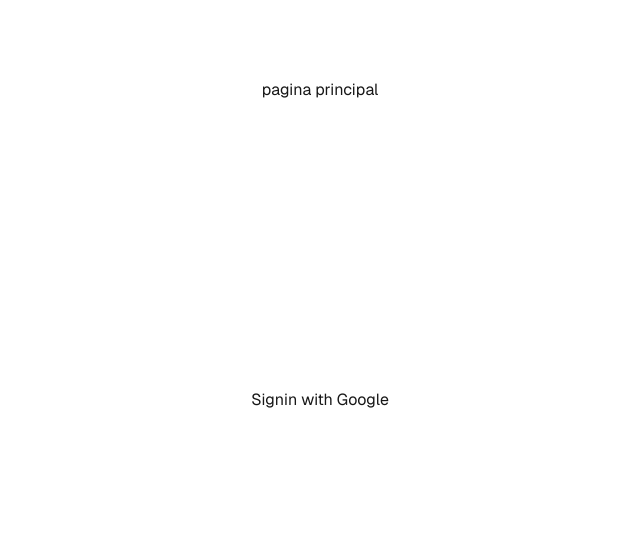
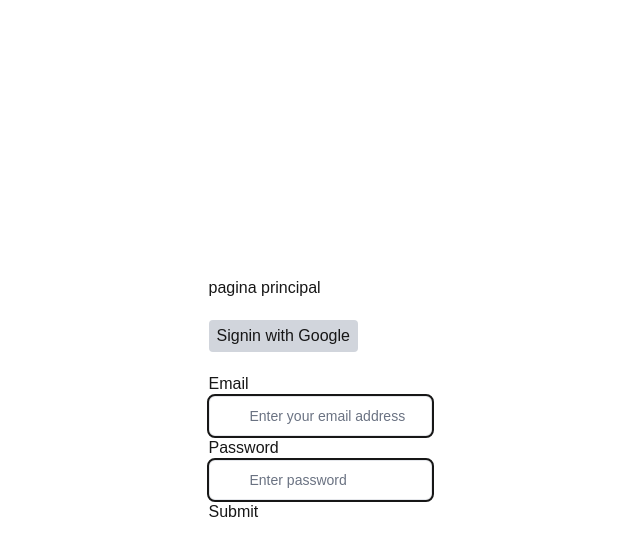
Before and after one commit to shogo12000/nextjsoathgooglecv, a Next.js app: page / in a window 1280 px wide. Shown: the top 556 px of the page, without its empty margins (320-960 px from the left). Built offline with nearby package versions, Linux system fonts and the light colour scheme.

Commit message:
create form to Login

```diff
--- /dev/null
+++ b/src/app/components/formLogin.tsx
@@ -0,0 +1,46 @@
+"use client";
+import Form from "next/form";
+import { useActionState, useState } from "react";
+import { authenticate } from "../lib/actions";
+
+
+
+export default function FormLogin() {
+  const [status, formAction] = useActionState(authenticate, undefined);
+  const [email, setEmail] = useState("")
+
+  return (
+    <div>
+      <Form action={formAction}>
+        <label>
+          Email
+          <input
+            className="peer block w-full rounded-md border border-gray-200 py-[9px] pl-10 text-sm outline-2 placeholder:text-gray-500"
+            id="email"
+            type="email"
+            name="email"
+            value={email}
+            onChange={(e)=>setEmail(e.target.value)}
+            placeholder="Enter your email address"
+            required
+          />
+        </label>
+        <label>
+          Password
+          <input
+            className="peer block w-full rounded-md border border-gray-200 py-[9px] pl-10 text-sm outline-2 placeholder:text-gray-500"
+            id="password"
+            type="password"
+            name="password"
+            placeholder="Enter password"
+            required
+            minLength={6}
+          />
+        </label>
+        <button type="submit">Submit</button>
+
+        <h2>{status}</h2>
+      </Form>
+    </div>
+  );
+}
--- a/src/app/components/sign-in.tsx
+++ b/src/app/components/sign-in.tsx
@@ -1,4 +1,5 @@
 import { signIn } from "@/auth"
+
 
 export default function SignIn() {
   return (
@@ -8,7 +9,7 @@ export default function SignIn() {
         await signIn("google", {redirectTo: "/user"})
       }}
     >
-      <button type="submit">Signin with Google</button>
+      <button type="submit" className="bg-gray-300 px-2 py-1 rounded ">Signin with Google</button>
     </form>
   )
 }
--- /dev/null
+++ b/src/app/lib/actions.ts
@@ -0,0 +1,20 @@
+import { signIn } from '@/auth';
+import { AuthError } from 'next-auth';
+
+export async function authenticate(
+    prevState: string | undefined,
+    formData: FormData
+) {
+    const email = formData.get("email")
+
+    return "Invalid Credentials";
+    try {
+
+        // await signIn('credentials', formData);
+    } catch (error) {
+        if (error instanceof AuthError) {
+            return 'Invalid credentials.';
+        }
+        throw error;
+    }
+}
--- a/src/app/page.tsx
+++ b/src/app/page.tsx
@@ -1,11 +1,13 @@
-
 import SignIn from "./components/sign-in";
-
+import FormLogin from "./components/formLogin";
 export default function Home() {
   return (
-    <div className="grid grid-rows-[20px_1fr_20px] items-center justify-items-center min-h-screen p-8 pb-20 gap-16 sm:p-20 font-[family-name:var(--font-geist-sans)]">
-      <h1>pagina principal</h1>
-      <SignIn/>
+    <div className="grid place-items-center w-screen h-screen">
+      <div className="flex flex-col gap-5">
+        <h1>pagina principal</h1>
+        <SignIn />
+        <FormLogin />
+      </div>
     </div>
   );
 }
```
